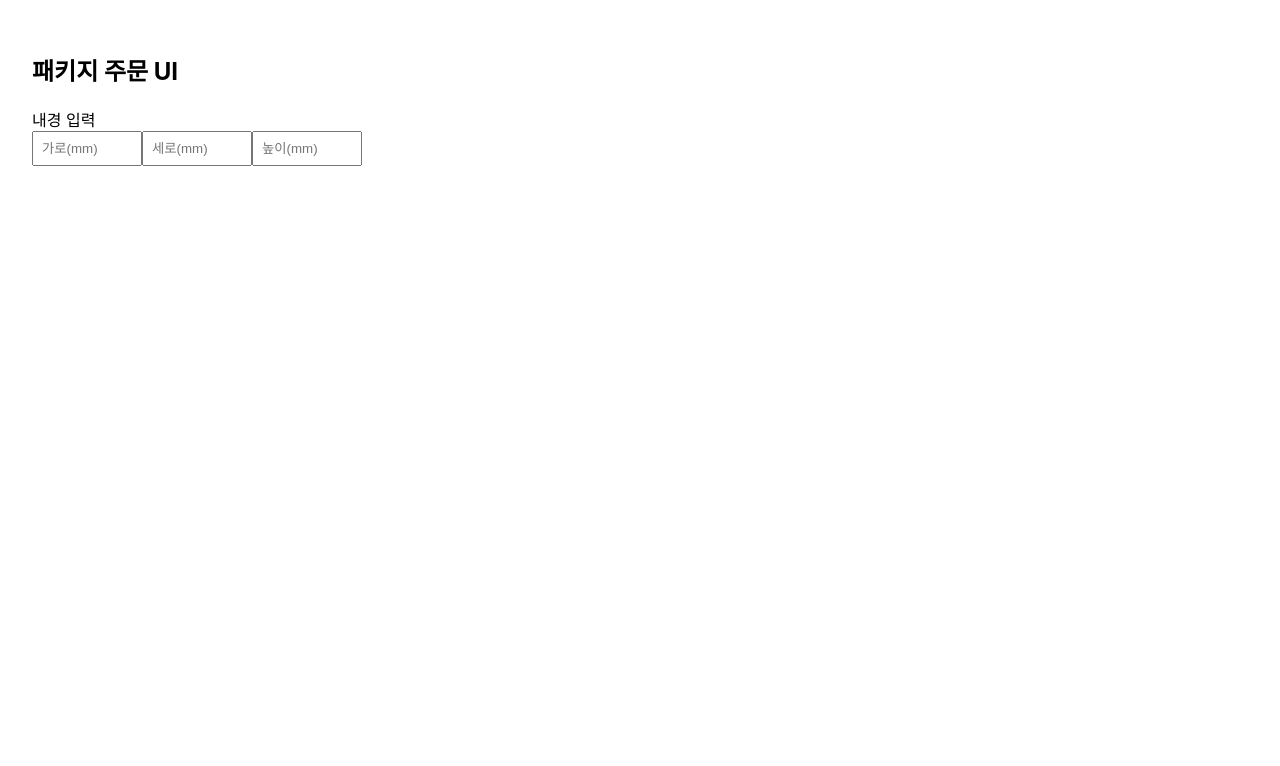
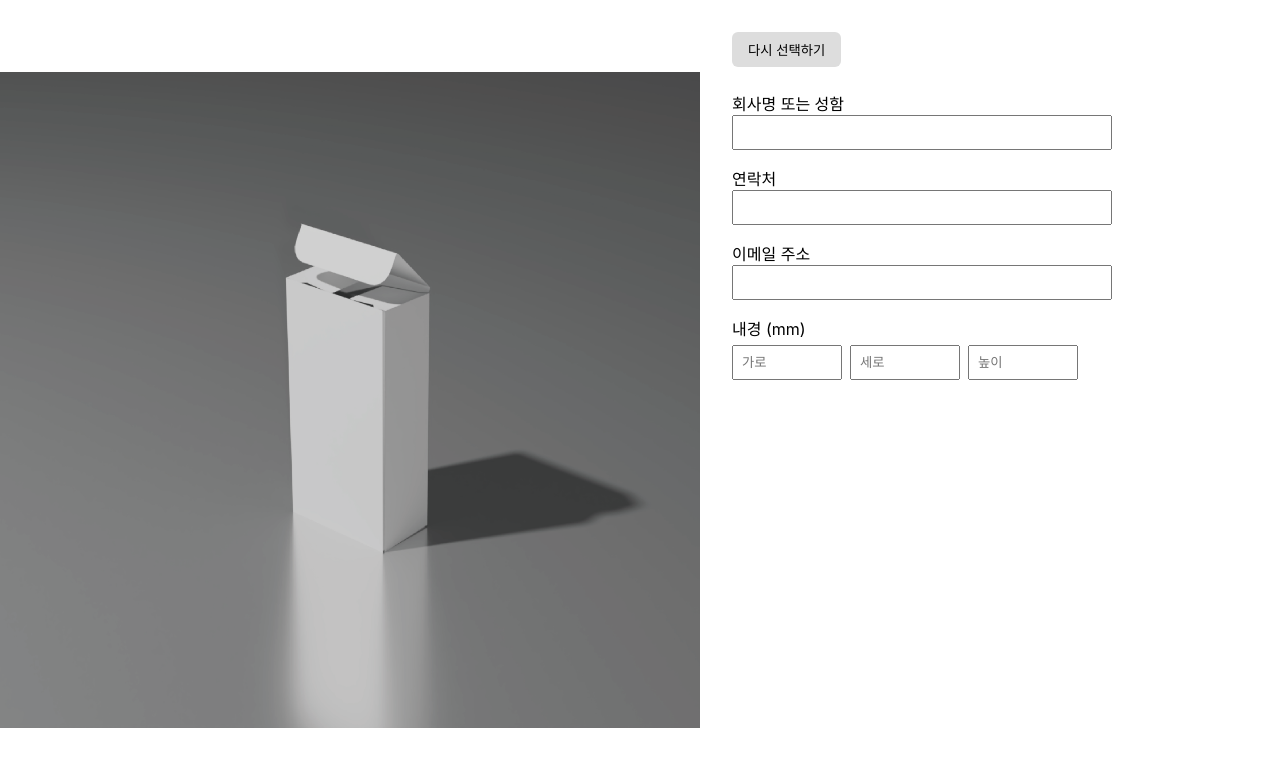
Before and after one commit to YimYoungheun/MTDL-Package, a React (Create React App) app: page / in a window 1280 px wide. Shown: the top 766 px of the page. Built offline with nearby package versions, Linux system fonts and the light colour scheme.

Commit message:
Update App.js

```diff
--- a/src/App.js
+++ b/src/App.js
@@ -25,7 +25,16 @@ function App() {
         }
       }
     };
+    const getEstimatedPrice = () => {
+    if (!paperFeel || !material || !weight) return null;
+    const weightValue = weight;
 
+    if (paperFeel === '러프한' && color) {
+      return paperPrices[paperFeel]?.[material]?.[color]?.[weightValue] || null;
+    } else {
+      return paperPrices[paperFeel]?.[material]?.[weightValue] || null;
+    }
+  };
   const [paperFeel, setPaperFeel] = useState('');
   const [material, setMaterial] = useState('');
   const [color, setColor] = useState('');
@@ -95,16 +104,6 @@ function App() {
     }
   };
 
-  const getEstimatedPrice = () => {
-    if (!paperFeel || !material || !weight) return null;
-    const weightValue = weight;
-    if (paperFeel === '러프한' && color) {
-      return paperPrices[paperFeel]?.[material]?.[color]?.[weightValue] || null;
-    } else {
-      return paperPrices[paperFeel]?.[material]?.[weightValue] || null;
-    }
-  };
-
   const getColorOptions = () => paperFeel === '러프한' ? colorMap[material] || [] : [];
   const getWeightOptions = () => {
     if (paperFeel === '매끄러운' || paperFeel === '친환경') return weightMap[paperFeel]?.[material] || [];
@@ -112,14 +111,77 @@ function App() {
     return [];
   };
 
-  const renderDogaInfo = () => {
+  return (
+    <div style={{ display: 'flex', boxSizing: 'border-box' }}>
+      <div style={{ width: '700px', height: '100vh', position: 'sticky', top: 0, flexShrink: 0 }}>
+        <img
+          src="/img/b_style_box.png"
+          alt="B형 상자"
+          style={{ width: '100%', height: '100%', objectFit: 'contain', borderRadius: '12px' }}
+        />
+      </div>
+
+      <div style={{ flex: 1, padding: '2rem', overflowY: 'auto', height: '100vh' }}>
+        <button
+          onClick={() => {
+            setPaperFeel('');
+            setMaterial('');
+            setColor('');
+            setWeight('');
+            setBottomStyle('');
+            setHeight('');
+            setQuantity('');
+            setCustomQuantity('');
+            setCoating(null);
+            setEmbossing(null);
+            setFoil([]);
+          }}
+          style={{
+            marginBottom: '1.5rem',
+            backgroundColor: '#ddd',
+            border: 'none',
+            padding: '0.5rem 1rem',
+            borderRadius: '6px',
+            cursor: 'pointer'
+          }}
+        >
+          다시 선택하기
+        </button>
+        {[{ label: '회사명 또는 성함', value: company, setter: setCompany },
+          { label: '연락처', value: phone, setter: setPhone },
+          { label: '이메일 주소', value: email, setter: setEmail }].map((f, i) => (
+          <div key={i} style={{ marginBottom: '1rem' }}>
+            <label>{f.label}</label><br />
+            <input value={f.value} onChange={e => f.setter(e.target.value)} style={inputStyle} />
+          </div>
+        ))}
+
+        <div style={{ marginBottom: '1rem' }}>
+          <label>내경 (mm)</label>
+          <div style={{ display: 'flex', gap: '0.5rem', marginTop: '0.3rem' }}>
+            <input placeholder="가로" value={width} onChange={e => setWidth(e.target.value)} style={shortInputStyle} />
+            <input placeholder="세로" value={length} onChange={e => setLength(e.target.value)} style={shortInputStyle} />
+            <input placeholder="높이" value={height} onChange={e => setHeight(e.target.value)} style={shortInputStyle} />
+          </div>
+        </div>
+
+{width && length && height && bottomStyle && (
+  (() => {
     const w = parseInt(width);
     const l = parseInt(length);
     const h = parseInt(height);
-    if (!w || !l || !h || !bottomStyle) return null;
 
     const dogaWidth = w * 2 + 16;
     let dogaHeight = 0;
+
+    const canFitTwo = sheetSizes.some(s =>
+      (dogaWidth * 2 <= s.width && dogaHeight <= s.height) ||
+      (dogaWidth <= s.width && dogaHeight * 2 <= s.height) ||
+      (dogaWidth * 2 <= s.height && dogaHeight <= s.width) ||
+      (dogaWidth <= s.height && dogaHeight * 2 <= s.width)
+    );
+
+
     if (bottomStyle === '맞뚜껑') {
       dogaHeight = (h + 16) * 2 + l + 20;
     } else if (bottomStyle === '십자다루마' || bottomStyle === '삼면접착') {
@@ -136,42 +198,158 @@ function App() {
 
     const matched = sheetSizes.find(s => s.width >= dogaWidth && s.height >= dogaHeight);
 
-    const canFitTwo = matched && (
-      (dogaWidth * 2 <= matched.width && dogaHeight <= matched.height) ||
-      (dogaWidth <= matched.width && dogaHeight * 2 <= matched.height) ||
-      (dogaWidth * 2 <= matched.height && dogaHeight <= matched.width) ||
-      (dogaWidth <= matched.height && dogaHeight * 2 <= matched.width)
+    return (
+      <div style={{ marginBottom: '1rem', backgroundColor: '#eee', padding: '0.5rem', borderRadius: '8px' }}>
+        전개도 크기: {dogaWidth} × {dogaHeight}mm / 추천 절지: {matched ? matched.name : '해당 없음'}
+      </div>
     );
+  })()
+)}
 
-    return `전개도 크기: ${dogaWidth} × ${dogaHeight}mm / 추천 절지: ${matched ? matched.name : '해당 없음'} / 배치 가능 수량: ${canFitTwo ? '2개 이상 가능' : '1개만 가능'}`;
-  };
-
-  return (
-    <div style={{ padding: '2rem' }}>
-      <h2>패키지 주문 UI</h2>
+        {width && length && height && (
+          <>
             <div style={{ marginBottom: '1rem' }}>
-        <label>내경 입력</label><br />
-        <input placeholder="가로(mm)" value={width} onChange={e => setWidth(e.target.value)} style={shortInputStyle} />
-        <input placeholder="세로(mm)" value={length} onChange={e => setLength(e.target.value)} style={shortInputStyle} />
-        <input placeholder="높이(mm)" value={height} onChange={e => setHeight(e.target.value)} style={shortInputStyle} />
+              <label>종이 느낌</label>
+              <div style={{ display: 'flex', flexWrap: 'wrap', gap: '0.5rem' }}>
+                {Object.keys(materialMap).map(feel => (
+                  <button key={feel} className={`option-button ${paperFeel === feel ? 'selected' : ''}`} onClick={() => { setPaperFeel(feel); setMaterial(''); setColor(''); setWeight(''); }}>{feel}</button>
+                ))}
+              </div>
             </div>
 
-      {width && length && height && (
+            {paperFeel && (
               <div style={{ marginBottom: '1rem' }}>
-          <label>하단 모양</label><br />
-          {['맞뚜껑', '십자다루마', '삼면접착'].map(opt => (
-            <button key={opt} onClick={() => setBottomStyle(opt)} style={{ marginRight: '0.5rem' }}>
-              {opt}
-            </button>
+                <label>재질</label>
+                <div style={{ display: 'flex', flexWrap: 'wrap', gap: '0.5rem' }}>
+                  {materialMap[paperFeel].map(mat => (
+                    <button key={mat} className={`option-button ${material === mat ? 'selected' : ''}`} onClick={() => { setMaterial(mat); setColor(''); setWeight(''); }}>{mat}</button>
                   ))}
+                </div>
               </div>
             )}
 
-      {bottomStyle && (
-        <div style={{ marginTop: '1rem', padding: '1rem', backgroundColor: '#f8f8f8', borderRadius: '8px' }}>
-          {renderDogaInfo()}
+            {paperFeel === '러프한' && material && getColorOptions().length > 0 && (
+              <div style={{ marginBottom: '1rem' }}>
+                <label>색상</label>
+                <div style={{ display: 'flex', flexWrap: 'wrap', gap: '0.5rem' }}>
+                  {getColorOptions().map(c => (
+                    <button key={c} className={`option-button ${color === c ? 'selected' : ''}`} onClick={() => { setColor(c); setWeight(''); }}>{c}</button>
+                  ))}
+                </div>
               </div>
             )}
+
+            {material && getWeightOptions().length > 0 && (
+  <div style={{ marginBottom: '1rem' }}>
+    <label>무게</label>
+    <div style={{ display: 'flex', flexWrap: 'wrap', gap: '0.5rem' }}>
+      {getWeightOptions().map(w => (
+        <button key={w} className={`option-button ${weight === w ? 'selected' : ''}`} onClick={() => setWeight(w)}>{w}</button>
+      ))}
+    </div>
+  </div>
+)}
+
+            {weight && (
+              <>
+                <div style={{ marginBottom: '1rem' }}>
+                  <label>코팅</label>
+                  <div style={{ display: 'flex', flexWrap: 'wrap', gap: '0.5rem' }}>
+                    {['없음', '무광', '유광', '벨벳'].map(type => (
+                      <button key={type} className={`option-button ${(type === '없음' ? coating === '' : coating === type) ? 'selected' : ''}`} onClick={() => setCoating(type === '없음' ? '' : type)}>{type}</button>
+                    ))}
+                  </div>
+                </div>
+
+                {coating !== null && (
+                  <>
+                    <div style={{ marginBottom: '1rem' }}>
+                      <label>형압</label>
+                      <div style={{ display: 'flex', flexWrap: 'wrap', gap: '0.5rem' }}>
+                        {['없음', '음각', '양각'].map(type => (
+                          <button key={type} className={`option-button ${(type === '없음' ? embossing === '' : embossing === type) ? 'selected' : ''}`} onClick={() => setEmbossing(type === '없음' ? '' : type)}>{type}</button>
+                        ))}
+                      </div>
+                    </div>
+
+                    {embossing !== null && (
+                      <>
+                        <div style={{ marginBottom: '1rem' }}>
+                          <label>박 (복수 선택 가능)</label>
+                          <div style={{ display: 'flex', flexWrap: 'wrap', gap: '0.5rem' }}>
+                            {['없음', '금박', '은박', '먹박', '적박', '홀로그램박', '투명홀로그램박'].map(type => (
+                              <button
+                                key={type}
+                                className={`option-button ${(type === '없음' && foil.length === 0) || foil.includes(type) ? 'selected' : ''}`}
+                                onClick={() => {
+                                  if (type === '없음') setFoil([]);
+                                  else setFoil(prev => prev.includes(type) ? prev.filter(t => t !== type) : [...prev, type]);
+                                }}
+                              >{type}</button>
+                            ))}
+                          </div>
+                        </div>
+
+                        <div style={{ marginBottom: '1rem' }}>
+                          <label>하단 모양</label>
+                          <div style={{ display: 'flex', flexWrap: 'wrap', gap: '0.5rem' }}>
+                            {['맞뚜껑', '십자다루마', '삼면접착'].map(opt => (
+                              <button key={opt} className={`option-button ${bottomStyle === opt ? 'selected' : ''}`} onClick={() => setBottomStyle(opt)}>{opt}</button>
+                            ))}
+                          </div>
+                        </div>
+
+                        {bottomStyle && (
+                          <>
+                            <div style={{ marginBottom: '1rem' }}>
+                              <label>수량 선택</label>
+                              <select value={quantity} onChange={e => setQuantity(e.target.value)} style={inputStyle}>
+                                <option value="">수량을 선택하세요</option>
+                                {[500, 1000, 2000, 3000, 5000, 10000, 20000, 30000, 50000, 100000, '그 이상'].map(qty => (
+                                  <option key={qty} value={String(qty)}>{qty === '그 이상' ? '그 이상' : Number(qty).toLocaleString()}</option>
+                                ))}
+                              </select>
+                            </div>
+
+                            {quantity === '그 이상' && (
+                              <div style={{ marginBottom: '1rem' }}>
+                                <label>희망 수량 입력</label>
+                                <input type="number" value={customQuantity} onChange={e => setCustomQuantity(e.target.value)} style={inputStyle} />
+                              </div>
+                            )}
+
+                            {(quantity !== '' && (quantity !== '그 이상' || (quantity === '그 이상' && customQuantity))) && (
+                              <div style={{ marginBottom: '1rem', color: 'crimson', fontWeight: 'bold', fontSize: '1.3rem' }}>
+                                {getEstimatedPrice() ? `${getEstimatedPrice().toLocaleString()}원부터 ~` : '금액 계산 불가'}
+                              </div>
+
+                            )}
+
+                            <iframe
+                              src="https://mtdl.co.kr/fileupload"
+                              width="100%"
+                              height="170"
+                              style={{ border: '1px solid #ccc', borderRadius: '12px', marginBottom: '1rem' }}
+                              title="파일 업로드"
+                            />
+
+                            <button
+                              style={{ background: 'black', color: 'white', padding: '0.5rem 1rem', borderRadius: '6px', border: 'none', cursor: 'pointer' }}
+                              onClick={() => alert('기재해주신 연락처로 담당자가 연락할 수 있습니다.')}
+                            >
+                              확인
+                            </button>
+                          </>
+                        )}
+                      </>
+                    )}
+                  </>
+                )}
+              </>
+            )}
+          </>
+        )}
+      </div>
     </div>
   );
 }
```
Lines whose indentation alone changed are shown as unchanged.
